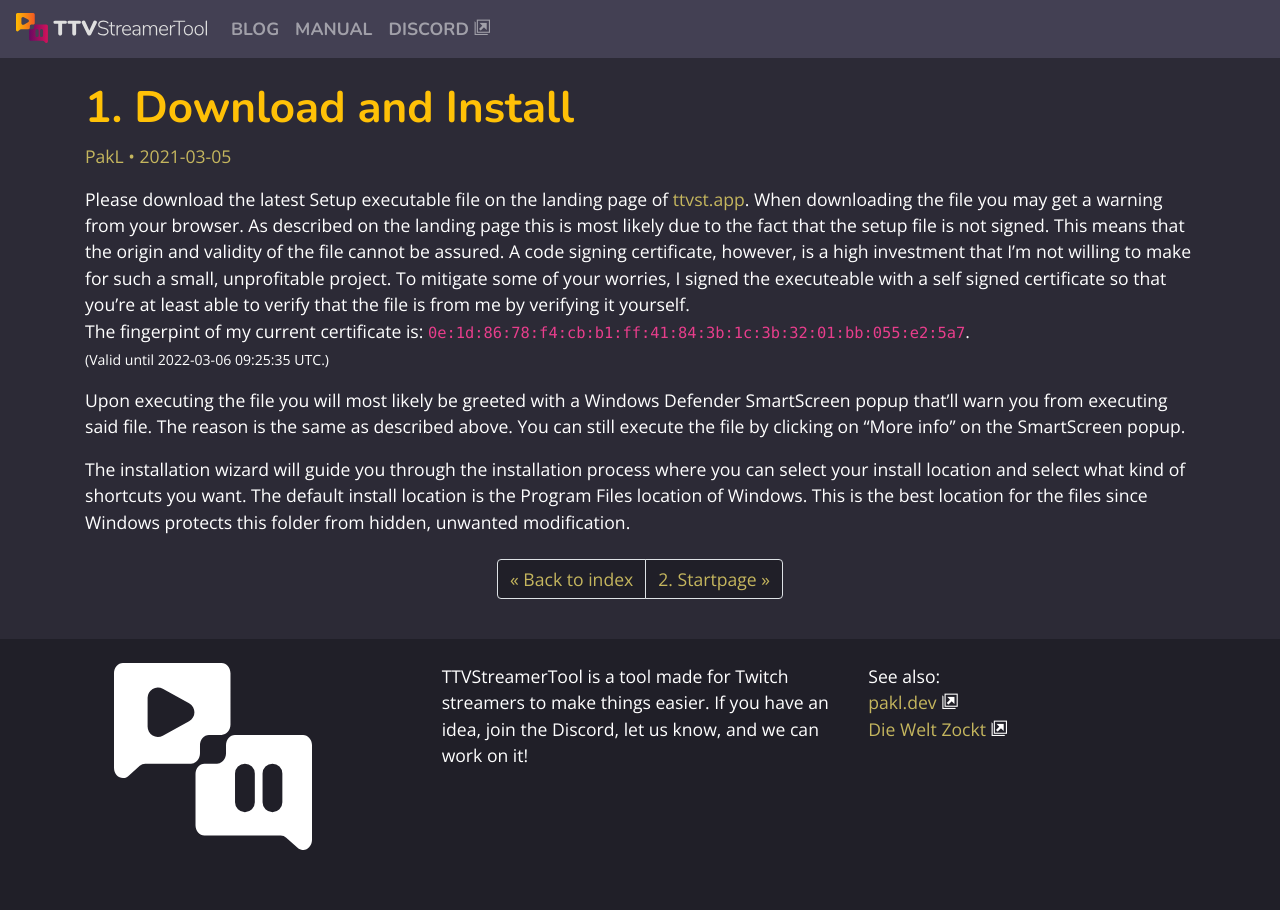
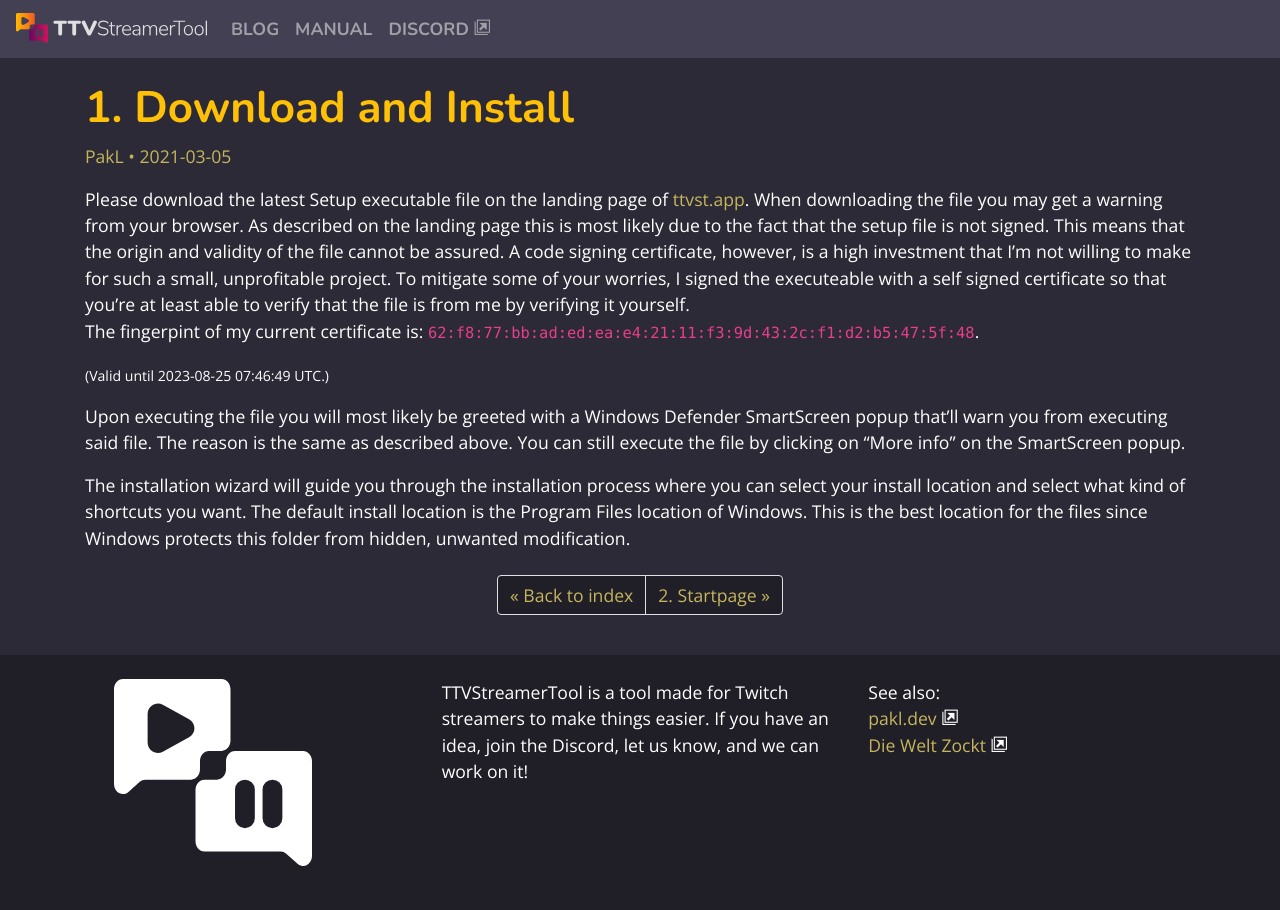
Before and after one commit to PakL/TTVStreamerTool, a Jekyll site: the page built from manual/01-download-and-install.md, in a window 1280 px wide. Built offline with Jekyll 4.4.1, drawn with Linux system fonts in a browser that asks for light colours; some web fonts are replaced.

Commit message:
Newish certificate

```diff
--- a/manual/01-download-and-install.md
+++ b/manual/01-download-and-install.md
@@ -10,8 +10,9 @@ that the setup file is not signed. This means that the origin and validity of th
 certificate, however, is a high investment that I'm not willing to make for such a small, unprofitable project. To
 mitigate some of your worries, I signed the executeable with a self signed certificate so that you're at least able to
 verify that the file is from me by verifying it yourself.<br>
-The fingerpint of my current certificate is: `0e:1d:86:78:f4:cb:b1:ff:41:84:3b:1c:3b:32:01:bb:055:e2:5a7`.<br>
-<small>(Valid until 2022-03-06 09:25:35 UTC.)</small>
+The fingerpint of my current certificate is: `62:f8:77:bb:ad:ed:ea:e4:21:11:f3:9d:43:2c:f1:d2:b5:47:5f:48`.<br>
+
+<small>(Valid until 2023-08-25 07:46:49 UTC.)</small>
 
 Upon executing the file you will most likely be greeted with a Windows Defender SmartScreen popup that'll warn you from
 executing said file. The reason is the same as described above. You can still execute the file by clicking on "More info"
```
